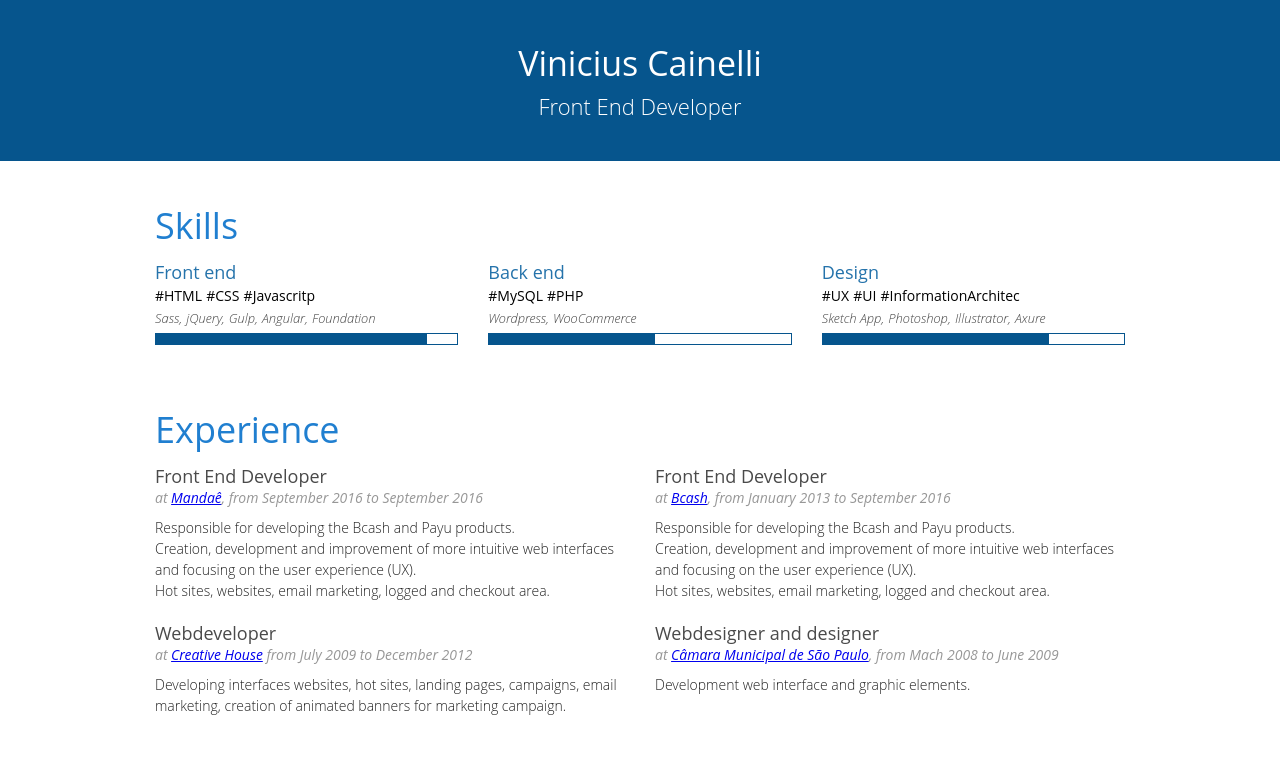
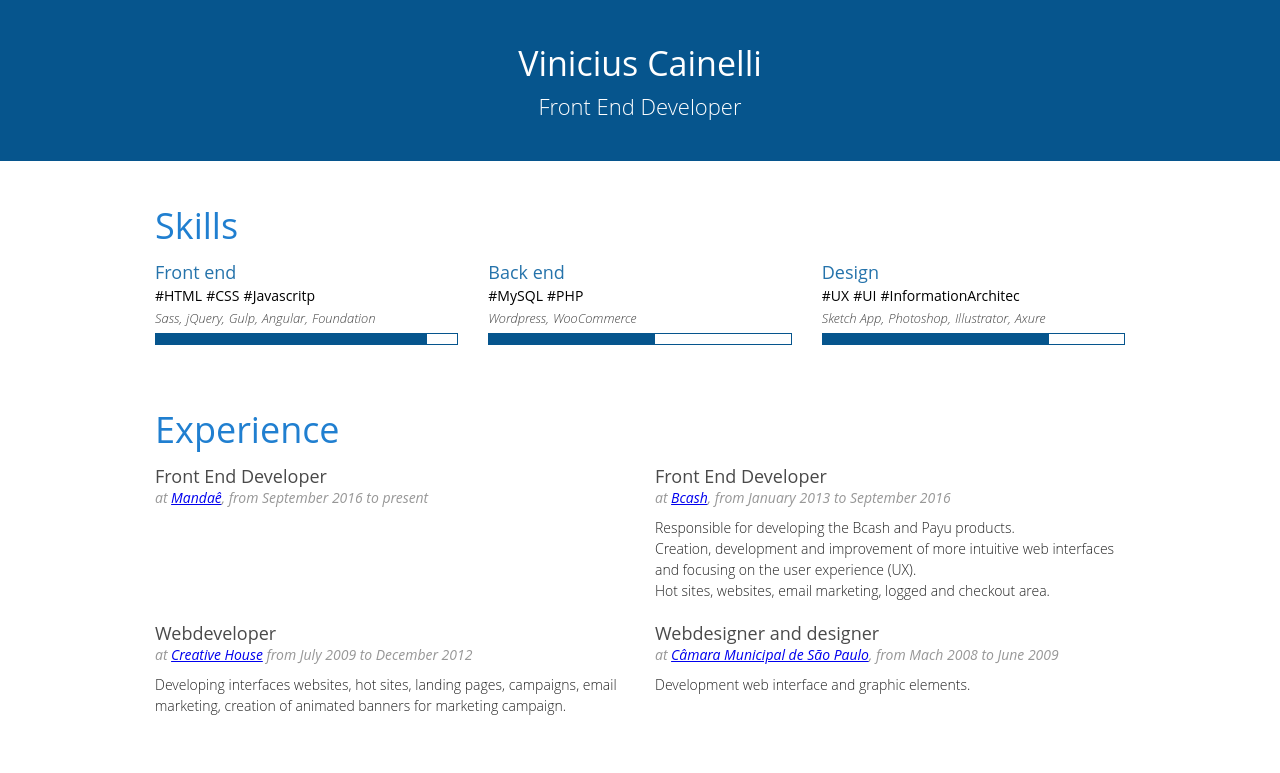
Before and after one commit to vicainelli/vicainelli.github.io, a plain HTML site: page resume/index.html in a window 1280 px wide. Shown: the top 773 px of the page. Drawn offline with Linux system fonts and the light colour scheme.

Commit message:
Remove duplicate description

```diff
--- a/resume/index.html
+++ b/resume/index.html
@@ -114,8 +114,8 @@
 			<div class="columns large-6 medium-6 small-12">
 				<div class="experience-container">
 					<h3 class="experience-position">Front End Developer</h3>
-					<h4 class="experience-location">at <a href="https://www.mandae.com.br/">Mandaê</a>, from September 2016 to September 2016</h4>
-					<p>Responsible for developing the Bcash and Payu products. <br> Creation, development and improvement of more intuitive web interfaces and focusing on the user experience (UX). <br> Hot sites, websites, email marketing, logged and checkout area.</p>
+					<h4 class="experience-location">at <a href="https://www.mandae.com.br/">Mandaê</a>, from September 2016 to present</h4>
+					<p></p>
 				</div>
 			</div>
 
```
